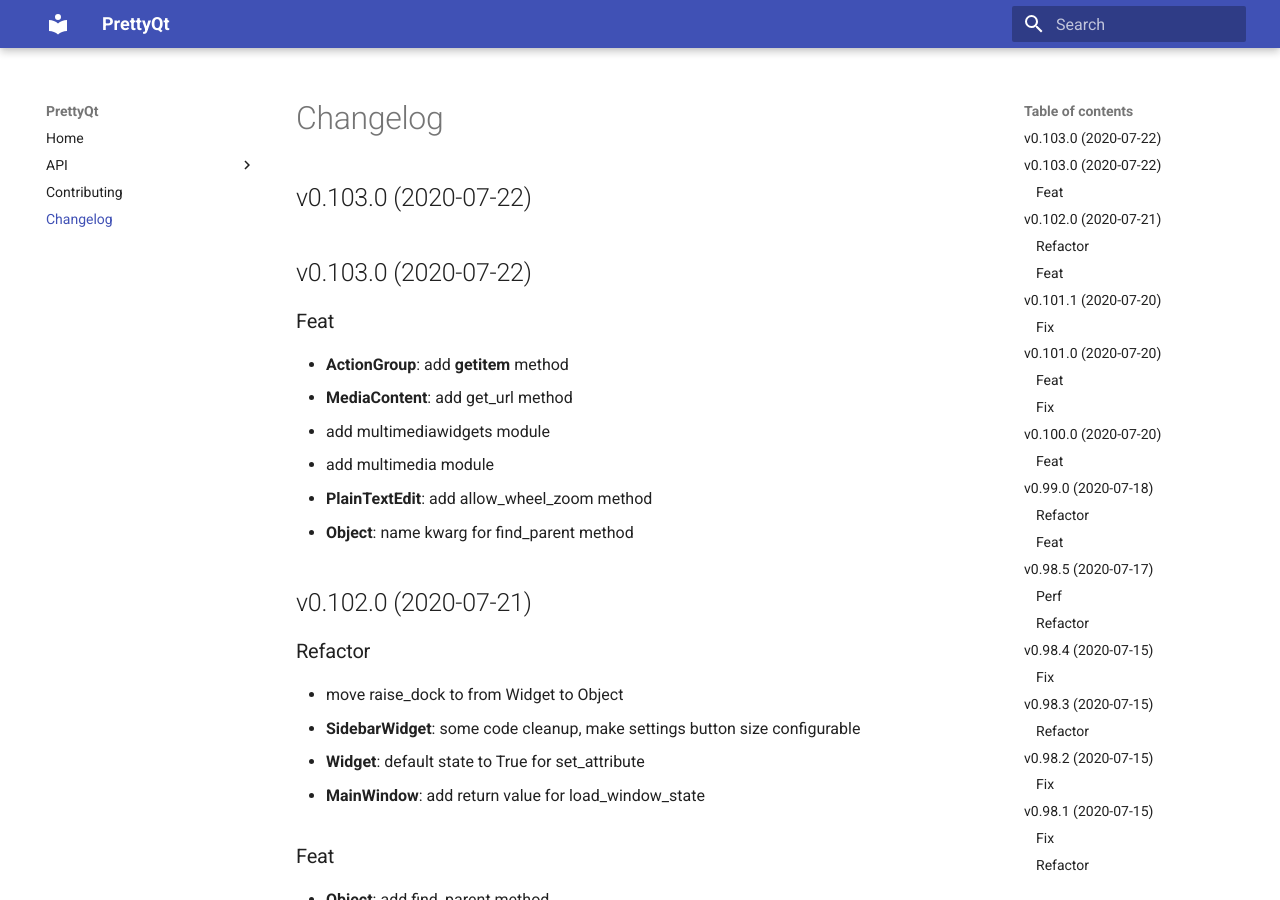
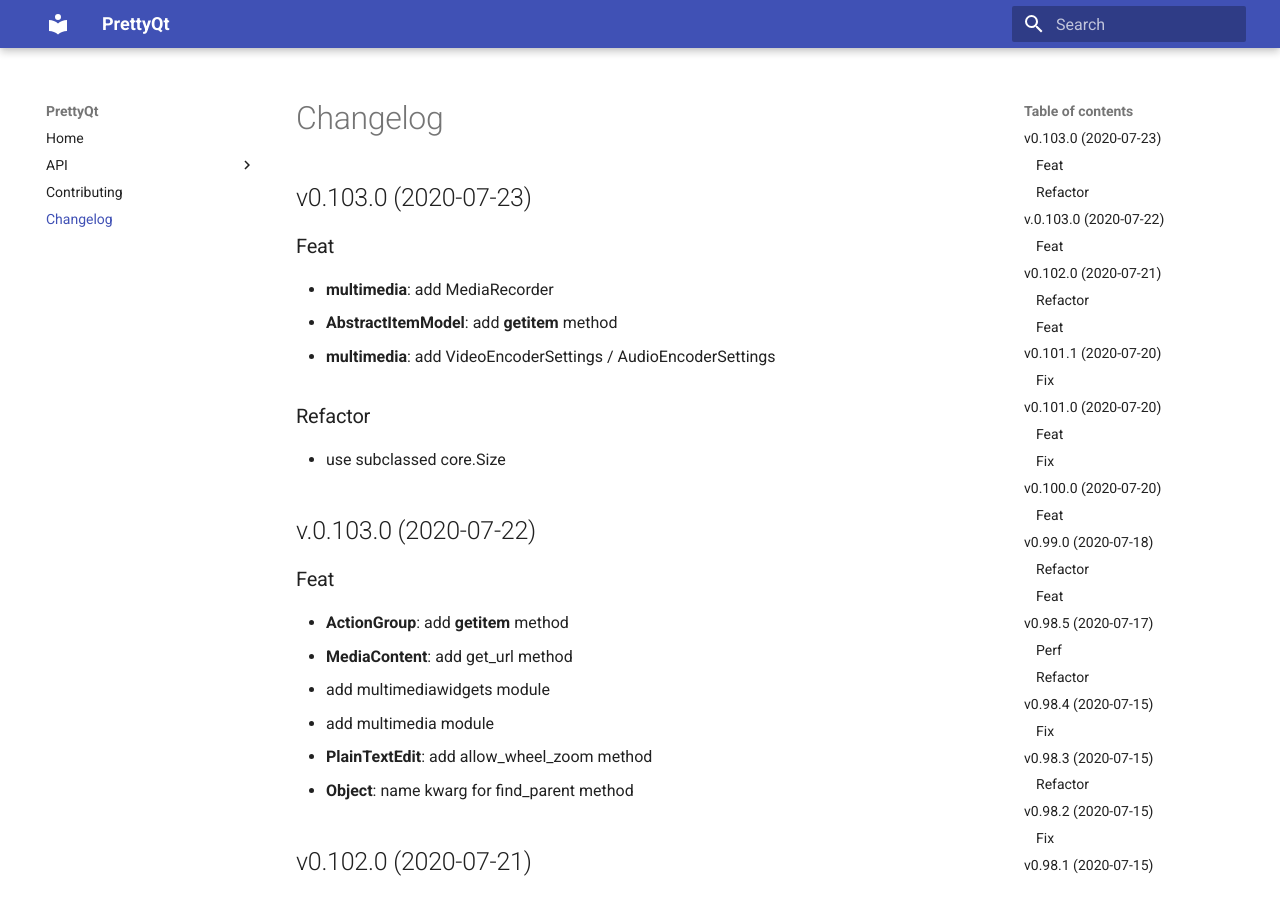
Before and after one commit to phil65/PrettyQt, an MkDocs documentation site: the page built from docs/changelog.md, in a window 1280 px wide and 900 px high. Built offline with MkDocs 1.6.1 and Material for MkDocs 9.7.7, drawn with Linux system fonts in a browser that asks for light colours.

```diff
--- a/docs/changelog.md
+++ b/docs/changelog.md
@@ -1,6 +1,16 @@
-## v0.103.0 (2020-07-22)
+## v0.103.0 (2020-07-23)
 
-## v0.103.0 (2020-07-22)
+### Feat
+
+- **multimedia**: add MediaRecorder
+- **AbstractItemModel**: add __getitem__ method
+- **multimedia**: add VideoEncoderSettings / AudioEncoderSettings
+
+### Refactor
+
+- use subclassed core.Size
+
+## v.0.103.0 (2020-07-22)
 
 ### Feat
 
```
Also changed, not shown: CHANGELOG.md (+12 -2 lines), 1 other file.
